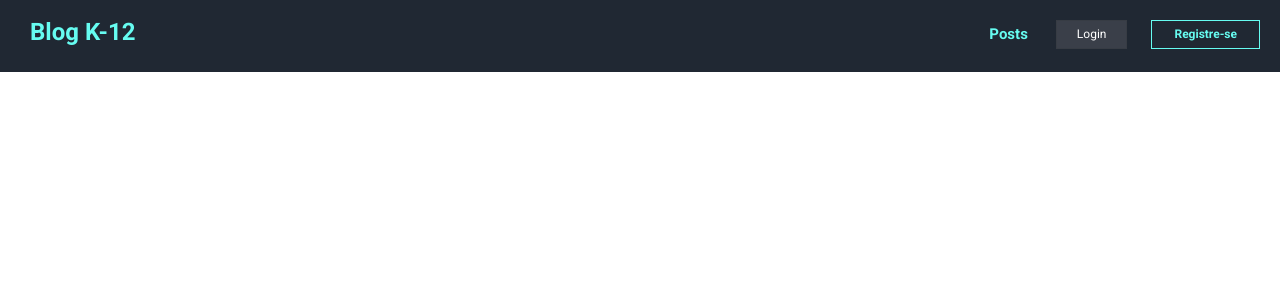
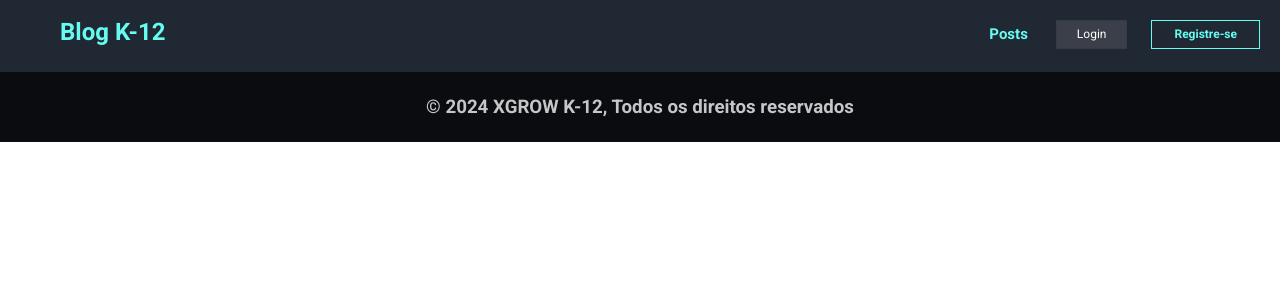
Before and after one commit to alessandreviaro/blogXgrow, a React (Create React App) app in the folder xgrow/: page / in a window 1280 px wide. Shown: the top 300 px of the page. Built offline with nearby package versions, Linux system fonts and the light colour scheme.

Commit message:
adding and styling the footer

```diff
--- a/xgrow/package.json
+++ b/xgrow/package.json
@@ -10,6 +10,7 @@
     "react-dom": "^18.2.0",
     "react-router-dom": "^6.22.3",
     "react-scripts": "5.0.1",
+    "styled-components": "^6.1.8",
     "web-vitals": "^2.1.4"
   },
   "scripts": {
--- a/xgrow/src/Pages/home.jsx
+++ b/xgrow/src/Pages/home.jsx
@@ -1,10 +1,12 @@
+import Footer from "../components/Footer/Footer";
 import Header from "../components/Header/Header";
 
 
 const Home = () => {
   return (
    <div>
-    <Header />
+      <Header />
+      <Footer />
     </div>
   ) ;
 } ;
--- a/xgrow/src/Pages/login.jsx
+++ b/xgrow/src/Pages/login.jsx
@@ -1,9 +1,11 @@
+import Footer from "../components/Footer/Footer";
 import Header from "../components/Header/Header";
 
 const Login = () => {
   return (
    <div>
-    <Header />
+      <Header />
+      <Footer />
     </div>
   ) ;
 } ;
--- a/xgrow/src/Pages/posts.jsx
+++ b/xgrow/src/Pages/posts.jsx
@@ -1,9 +1,11 @@
+import Footer from "../components/Footer/Footer";
 import Header from "../components/Header/Header";
 
 const Posts = () => {
   return (
    <div>
-    <Header />
+      <Header />
+      <Footer />
     </div>
   )
 }
--- a/xgrow/src/Pages/register.jsx
+++ b/xgrow/src/Pages/register.jsx
@@ -1,9 +1,11 @@
+import Footer from "../components/Footer/Footer";
 import Header from "../components/Header/Header";
 
 const Register = () => {
   return (
    <div>
-    <Header />
+      <Header />
+      <Footer />
     </div>
   )
 }
--- /dev/null
+++ b/xgrow/src/components/Footer/Footer.jsx
@@ -0,0 +1,13 @@
+import './style.css'
+
+import React from 'react'
+
+const Footer = () => {
+  return (
+    <footer>
+      <h3 className='f-name'>© 2024 XGROW K-12, Todos os direitos reservados</h3>
+    </footer>
+  )
+}
+
+export default Footer;
--- /dev/null
+++ b/xgrow/src/components/Footer/style.css
@@ -0,0 +1,9 @@
+footer {
+    background-color: #0B0C10;
+    padding: 1.5em;
+    text-align: center;
+}
+
+.f-name {
+    color:#C5C6C8;
+}
--- a/xgrow/src/components/Header/Header.jsx
+++ b/xgrow/src/components/Header/Header.jsx
@@ -5,7 +5,7 @@ const Header = () => {
   return (
     <div className="header">
         <header>
-            <div className='header-name'>Blog K-12</div>
+            <div className='header-name'><Link className='header-name' to='/'>Blog K-12</Link></div>
               <ul>
                 <li className='link-name'><Link className='link-name-post' to='/posts'>Posts</Link></li>
                 <li><button className='login'><Link  className='link-name-login' to='/login'>Login</Link></button></li>
--- a/xgrow/src/components/Header/style.css
+++ b/xgrow/src/components/Header/style.css
@@ -4,11 +4,12 @@
 }
 
 .header-name {
-   color:#66FCF1;
-   font-size: x-large;
-   font-weight: bold;
-   padding-top: 18px;
-   padding-left: 30px;
+    text-decoration: none;
+    color:#66FCF1;
+    font-size: x-large;
+    font-weight: bold;
+    padding-top: 18px;
+    padding-left: 30px;
 }
 
 header {
```
Also changed, not shown: 1 other file (tests, documents, lock files or other folders).
